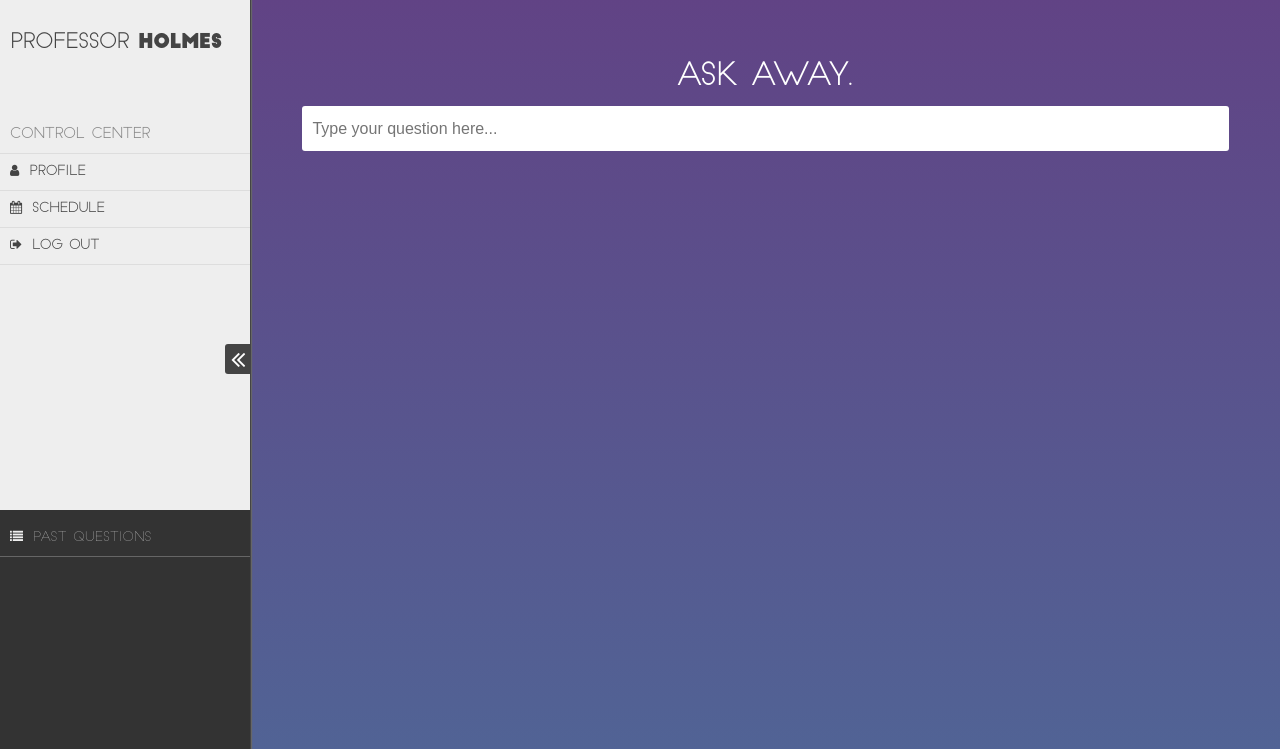
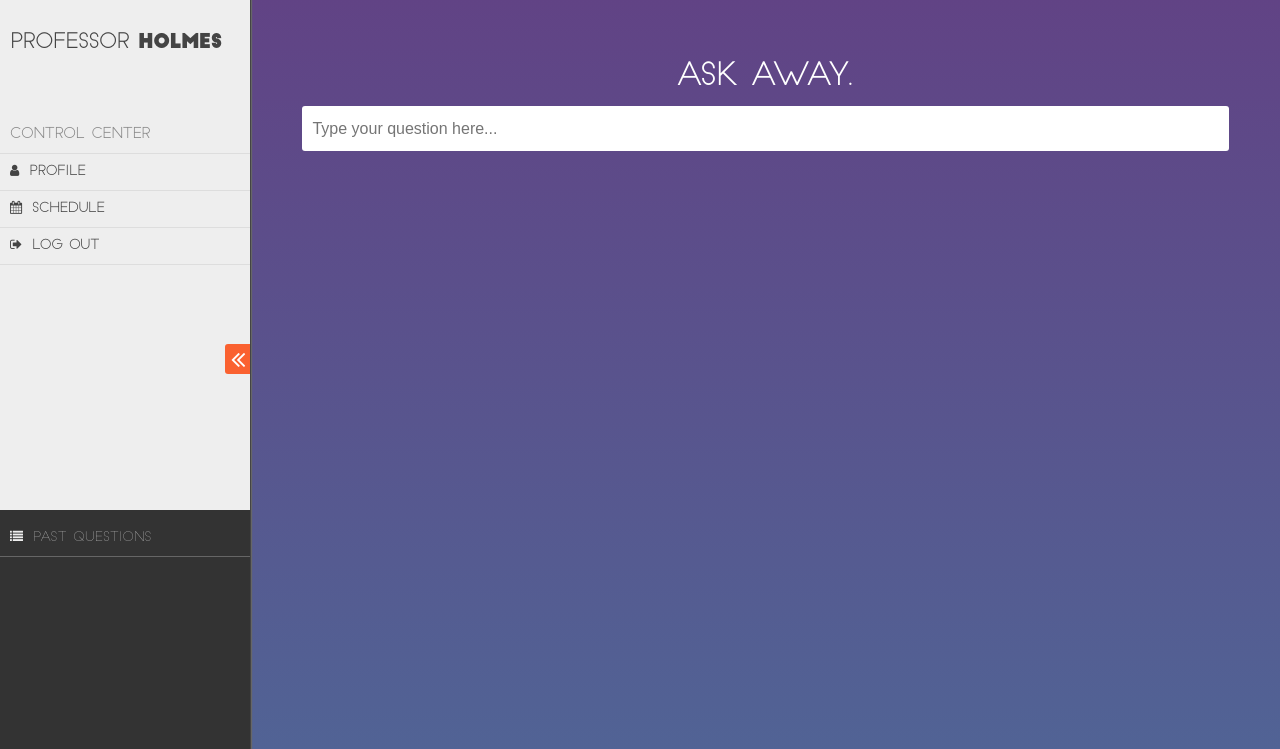
Before and after one commit to JinSun2014/CourseAdvisor, a Django app: template templates/index.html in a window 1280 px wide. Shown: the part 51-800 px from the top of the page. Run offline with Django 3.2, Linux system fonts and the light colour scheme; the template is opened without the code that fills it, so the values that code supplies are empty; parts of the project's set-up code (start-up, migrations or seed data) failed here and were passed over; some libraries are stand-ins or nearby versions.

Commit message:
changed drawer button color

```diff
--- a/static/css/style.css
+++ b/static/css/style.css
@@ -123,7 +123,7 @@ html {
         bottom: 50%;
         width: 25px;
         height: 30px;
-        background-color: #444;
+        background-color: #FA6130;
         border: none;
         border-radius: 3px 0 0 3px;
         outline: none;
--- a/static/css/style.scss
+++ b/static/css/style.scss
@@ -177,7 +177,7 @@ html {
 				bottom: 50%;
 				width: 25px;
 				height: 30px;
-				background-color: #444;
+				background-color: #FA6130;
 				border: none;
 				border-radius: 3px 0 0 3px;
 				outline: none;
@@ -197,8 +197,8 @@ html {
 			}
 		}
 		div.drawer::-webkit-scrollbar {
-					width: 0px;
-				}
+			width: 0px;
+		}
 		div.drawer.open {
 			opacity: 1.0;
 		}
--- a/static/js/script.js
+++ b/static/js/script.js
@@ -90,8 +90,8 @@ $(document).ready(function() {
 		promise.then(function(result) {
 			console.log(result);
 			var question  = $('section.query input.question').val();
-			// processSampleResponse(question);
-			processResponse(question);
+			processSampleResponse(question);
+			// processResponse(question);
 
 		}, function(err) {
 			console.log(err);
```
Also changed, not shown: 1 other file.
